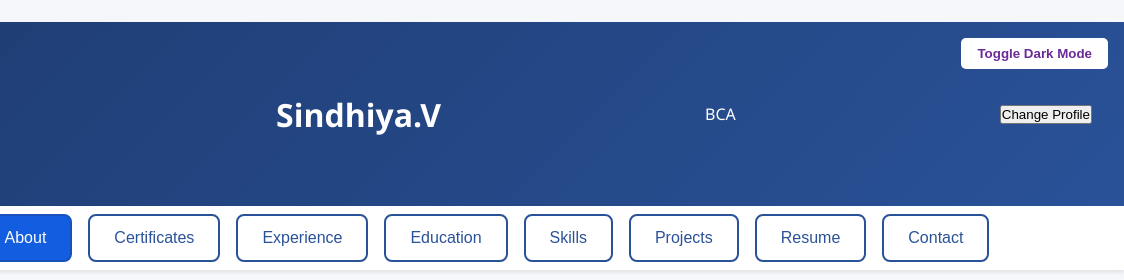
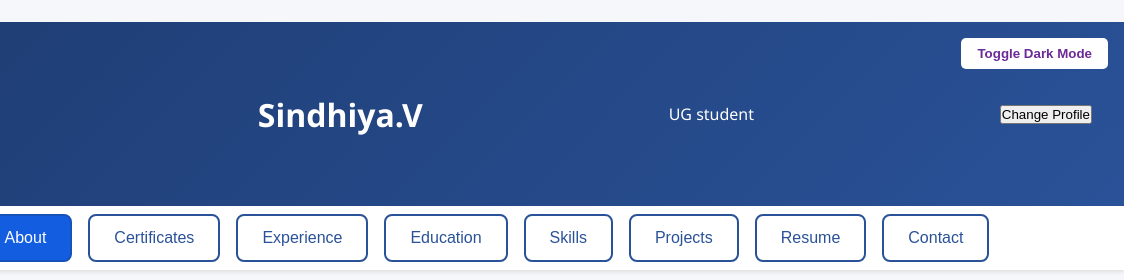
Before and after one commit to sindhiyasiva99/V.Sindhiya, a plain HTML site: page index.html in a window 1280 px wide. Shown: the top 280 px of the page, 156-1280 px from the left. Drawn offline with Linux system fonts and the light colour scheme.

Commit message:
index.html

```diff
--- a/index.html
+++ b/index.html
@@ -203,7 +203,7 @@
     <h1> Sindhiya.V </h1>
 
   </div>
-  <p> BCA </p>
+  <p>UG student </p>
   <input type="file" id="fileInput" accept="image/*" style="display:none">
   <button onclick="showModal()">Change Profile</button>
 </header>
```
